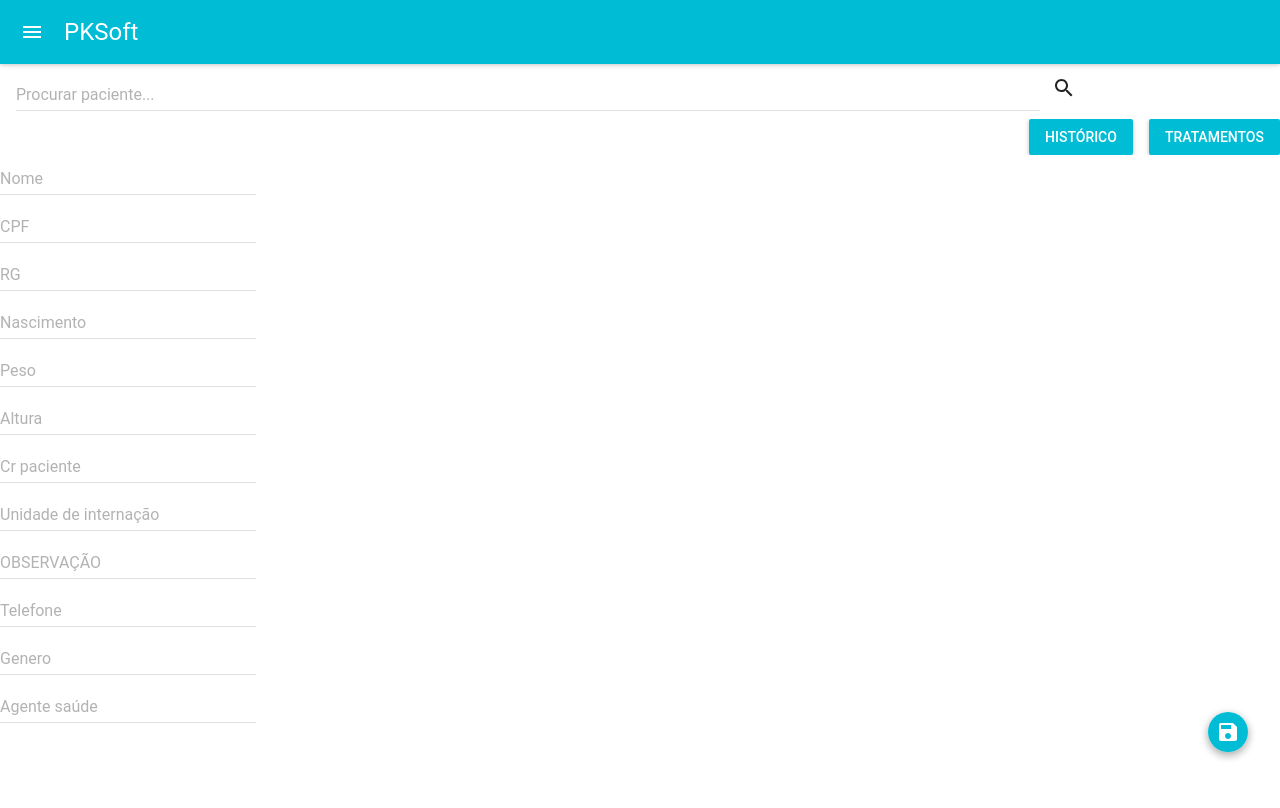
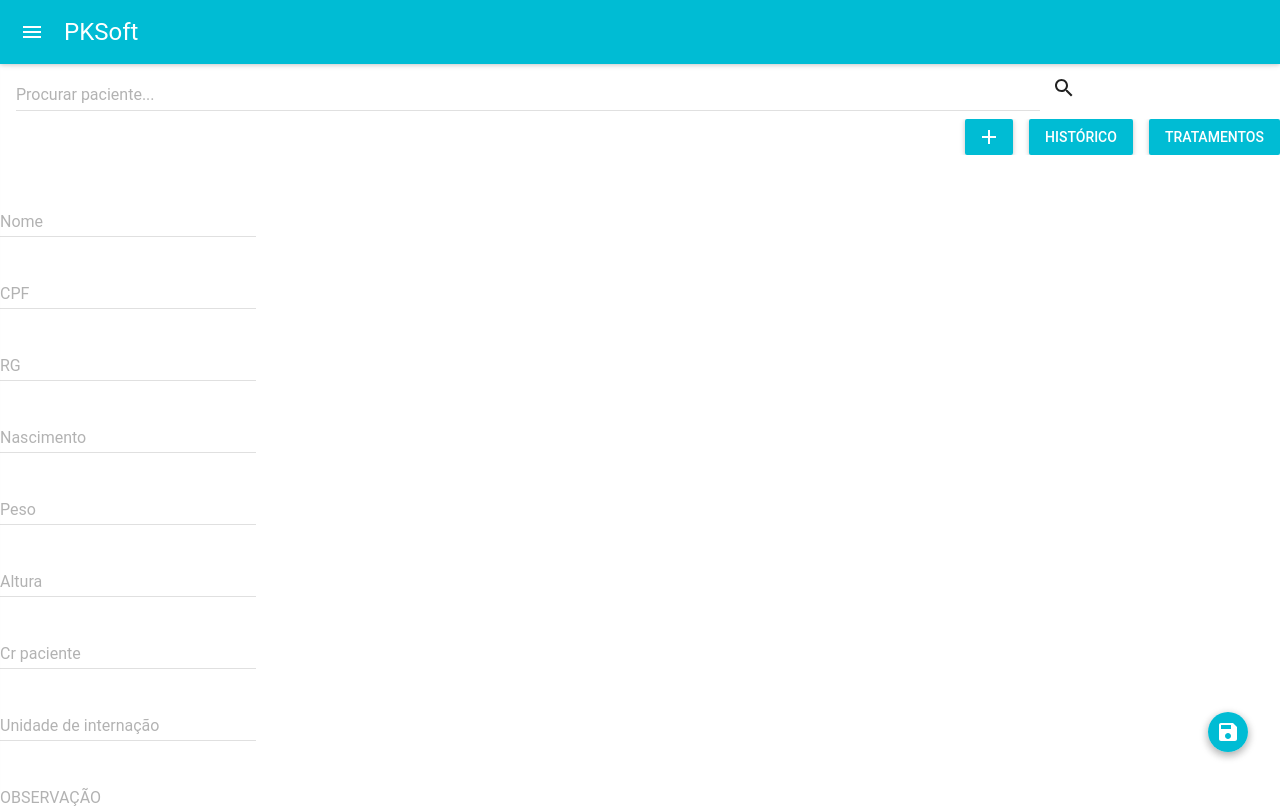
Before and after one commit to erion/pksoft-fe, a React (Create React App) app: page /paciente in a window 1280 px wide. Shown: the top 808 px of the page. Built offline with nearby package versions, Linux system fonts and the light colour scheme.

Commit message:
Save and edit patient done. Still need to define when would be better to clear the form

```diff
--- /dev/null
+++ b/src/app-config.js
@@ -0,0 +1,18 @@
+export const WSRoot = 'http://localhost:3001'
+
+export const PatientModel = {
+  nome: "",
+  agente_saude:"",
+  altura: "",
+  cpf: "",
+  cr_paciente: "",
+  genero: "",
+  id: "",
+  nascimento: "",
+  nome: "",
+  observacao: "",
+  peso: "",
+  rg: "",
+  telefone: "",
+  unidade_tratamento: ""
+}
--- a/src/components/patient/actions-container.js
+++ b/src/components/patient/actions-container.js
@@ -1,8 +1,8 @@
 import React from 'react'
 import MuiThemeProvider from 'material-ui/styles/MuiThemeProvider'
 import RaisedButton from 'material-ui/RaisedButton'
-import FloatingActionButton from 'material-ui/FloatingActionButton'
-import ContentSave from 'material-ui/svg-icons/content/save';
+import ContentAdd from 'material-ui/svg-icons/content/add'
+import { Link } from 'react-router-dom'
 
 export default class PatientList extends React.Component {
 
@@ -13,20 +13,32 @@ export default class PatientList extends React.Component {
     };
   }
 
+  onButtonClick(path) {
+    this.props.history.push(path)
+  }
+
   render() {
-    let addButtonStyle = {
-      "position": "fixed",
-      "bottom": "3rem",
-      "right": "2rem"
-    }
     return (
       <MuiThemeProvider>
         <div className="clearfix">
-          <RaisedButton label="Tratamentos" primary={true} style={{"float":"right", "margin-left": "1rem"}} />
-          <RaisedButton label="Histórico" primary={true} style={{"float":"right"}} />
-          <FloatingActionButton mini={true} style={addButtonStyle}>
-            <ContentSave />
-          </FloatingActionButton>
+          <RaisedButton
+            label="Tratamentos"
+            primary={true}
+            style={{float:"right", marginLeft: "1rem"}}
+            onClick={()=>{this.onButtonClick('/tratamento')}}
+          />
+          <RaisedButton
+            label="Histórico"
+            primary={true}
+            style={{float:"right", marginLeft: "1rem"}}
+            onClick={()=>{this.onButtonClick('/historico')}}
+          />
+          <RaisedButton
+            style={{float:"right", minWidth: "3rem"}}
+            primary={true}
+            icon={<ContentAdd />}
+            onClick={()=>{this.onButtonClick('/paciente')}}
+          />
         </div>
       </MuiThemeProvider>
     );
--- a/src/components/patient/form.js
+++ b/src/components/patient/form.js
@@ -1,33 +1,103 @@
 import React from 'react'
 import MuiThemeProvider from 'material-ui/styles/MuiThemeProvider'
 import TextField from 'material-ui/TextField'
+import FloatingActionButton from 'material-ui/FloatingActionButton'
+import ContentSave from 'material-ui/svg-icons/content/save'
 import ActionButtons from './actions-container'
+import { WSRoot, PatientModel } from '../../app-config'
 
 export default class PatientForm extends React.Component {
 
   constructor(props) {
     super(props);
+    let patient = this.props.location.state && this.props.location.state.patient
+    ? this.props.location.state.patient
+    : PatientModel;
+
+    this.state = { patient }
+
+    this.handleInputChange = this.handleInputChange.bind(this);
+    this.handleSubmit = this.handleSubmit.bind(this);
+  }
+
+  handleInputChange(event) {
+    const target = event.target;
+    const value = target.value;
+    const name = target.name;
+
+    let patient = this.state.patient;
+    patient[name] = value
+    this.setState({
+      patient: patient
+    });
+  }
+
+  handleSubmit() {
+    let method, path
+    if(this.state.patient.id !== undefined && this.state.patient.id !== "") {
+      method = 'PUT'
+      path = '/paciente/'+this.state.patient.id
+    } else {
+      method = 'POST'
+      path = '/paciente/'
+    }
+
+    fetch(WSRoot+path, {
+      method: method,
+      headers: {
+        'Accept': 'application/json',
+        'Content-Type': 'application/json',
+      },
+      body: JSON.stringify(this.state.patient)
+    })
+      .then(res => {
+        console.log('post response', res);
+        if (res.status === 201 || res.status === 200) {
+          this.setState({
+            response: 'Inserido com sucesso.'
+          });
+        } else {
+          this.setState({ response: 'Falha ao inserir registro.' })
+        }
+      });
+    event.preventDefault();
+  }
+
+  componentWillUnmount() {
+    //not working as expected. Clear the form on other way if needed
+    this.setState({
+      patient: PatientModel
+    })
   }
 
   render() {
-    let patient = this.props.location.state && this.props.location.state.patient ? this.props.location.state.patient : {"nome": ""};
-
+    let addButtonStyle = {
+      "position": "fixed",
+      "bottom": "3rem",
+      "right": "2rem"
+    }
     return (
       <MuiThemeProvider>
         <div>
-          <ActionButtons />
-          <TextField hintText="Nome" value={patient.nome} /><br />
-          <TextField hintText="CPF" value={patient.cpf} /><br />
-          <TextField hintText="RG" value={patient.rg} /><br />
-          <TextField hintText="Nascimento" value={patient.nascimento} /><br />
-          <TextField hintText="Peso" value={patient.peso} /><br />
-          <TextField hintText="Altura" value={patient.altura} /><br />
-          <TextField hintText="Cr paciente" value={patient.cr_paciente} /><br />
-          <TextField hintText="Unidade de internação" value={patient.unidade_tratamento} /><br />
-          <TextField hintText="OBSERVAÇÃO" value={patient.observacao} /><br />
-          <TextField hintText="Telefone" value={patient.telefone} /><br />
-          <TextField hintText="Genero" value={patient.genero} /><br />
-          <TextField hintText="Agente saúde" value={patient.agente_saude} /><br />
+          <ActionButtons history={this.props.history} patient={this.state.patient} />
+          <form id="patient-form">
+            <TextField hintText="Id" style={{display:"none"}} value={this.state.patient.id} name="id" /><br />
+            <TextField onChange={this.handleInputChange} floatingLabelText="Nome" name="nome" value={this.state.patient.nome} /><br />
+            <TextField onChange={this.handleInputChange} floatingLabelText="CPF" name="cpf" value={this.state.patient.cpf} /><br />
+            <TextField onChange={this.handleInputChange} floatingLabelText="RG" name="rg" value={this.state.patient.rg} /><br />
+            <TextField onChange={this.handleInputChange} floatingLabelText="Nascimento" name="nascimento" value={this.state.patient.nascimento} /><br />
+            <TextField onChange={this.handleInputChange} floatingLabelText="Peso" name="peso" value={this.state.patient.peso} /><br />
+            <TextField onChange={this.handleInputChange} floatingLabelText="Altura" name="altura" value={this.state.patient.altura} /><br />
+            <TextField onChange={this.handleInputChange} floatingLabelText="Cr paciente" name="cr_paciente" value={this.state.patient.cr_paciente} /><br />
+            <TextField onChange={this.handleInputChange} floatingLabelText="Unidade de internação" name="unidade_tratamento" value={this.state.patient.unidade_tratamento} /><br />
+            <TextField onChange={this.handleInputChange} floatingLabelText="OBSERVAÇÃO" name="observacao" value={this.state.patient.observacao} /><br />
+            <TextField onChange={this.handleInputChange} floatingLabelText="Telefone" name="telefone" value={this.state.patient.telefone} /><br />
+            <TextField onChange={this.handleInputChange} floatingLabelText="Genero" name="genero" value={this.state.patient.genero} /><br />
+            <TextField onChange={this.handleInputChange} floatingLabelText="Agente saúde" name="agente_saude" value={this.state.patient.agente_saude} /><br />
+            <FloatingActionButton mini={true} style={addButtonStyle} onClick={this.handleSubmit}>
+              <ContentSave />
+          </FloatingActionButton>
+          </form>
         </div>
       </MuiThemeProvider>
     );
--- a/src/components/patient/list.js
+++ b/src/components/patient/list.js
@@ -13,6 +13,7 @@ import RaisedButton from 'material-ui/RaisedButton'
 import FloatingActionButton from 'material-ui/FloatingActionButton'
 import ContentAdd from 'material-ui/svg-icons/content/add';
 import PatientForm from './form'
+import { WSRoot } from '../../app-config'
 
 //https://github.com/mui-org/material-ui/issues/1783
 export const ClickableRow = (props) => {
@@ -40,7 +41,7 @@ export default class PatientList extends React.Component {
 
   componentDidMount() {
     let self = this;
-    fetch('http://localhost:3001/paciente')
+    fetch(WSRoot+'/paciente')
       .then(res => res.json())
       .then(patients => {
         self.setState({ patients: patients });
@@ -48,7 +49,6 @@ export default class PatientList extends React.Component {
   }
 
   onSelectPatient(patient) {
-    console.log(patient);
     this.props.history.push("/paciente/"+patient.id, {"patient": patient})
   }
 
```
Also changed, not shown: src/fake-db-server.json (+28 -7 lines).
